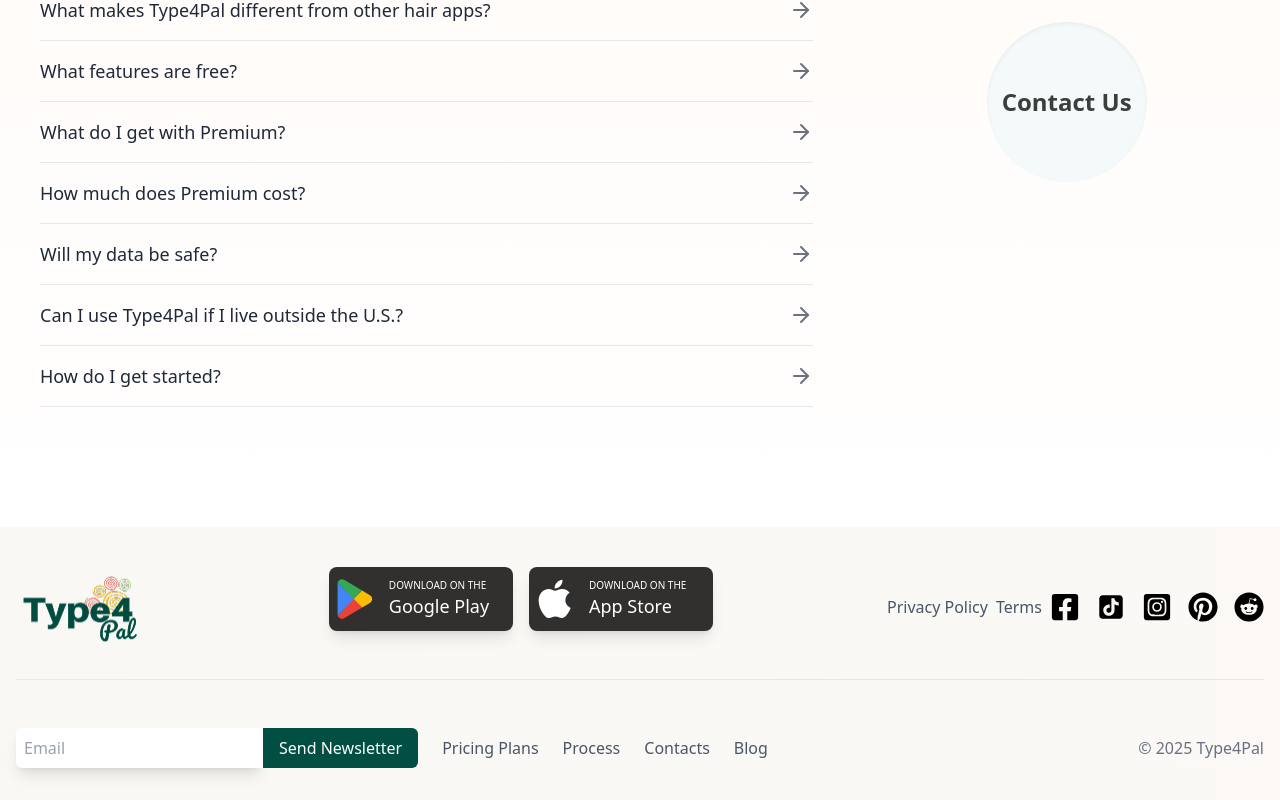
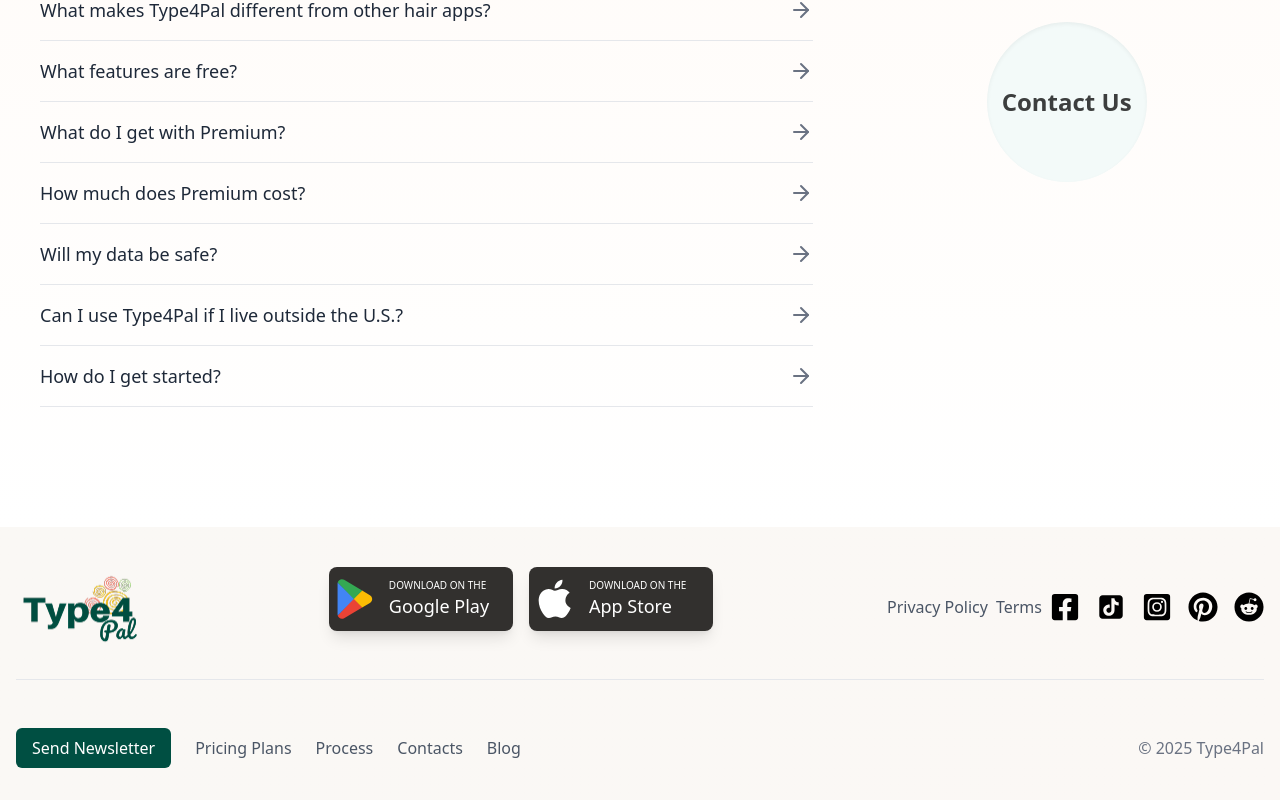
Before and after one commit to naimekattor/type4Pal, a React (Vite) app: page / in a window 1280 px wide. Shown: the part 3558-4358 px from the top of the page. Built offline with nearby package versions, Linux system fonts and the light colour scheme; grey boxes are pictures that could not be loaded.

Commit message:
updated blog link and neswletter link

```diff
--- a/src/components/Footer.jsx
+++ b/src/components/Footer.jsx
@@ -174,14 +174,17 @@
           {/* Navigation Links */}
           <nav className="flex flex-wrap justify-center items-center sm:justify-start gap-4 sm:gap-6 sm:mb-0">
             <div className="flex items-center mb-6 sm:mb-0">
-              <input
+              {/* <input
                 type="email"
                 placeholder="Email"
                 className="bg-white shadow-lg px-2 py-2 focus:outline-none text-black placeholder:text-gray-400 rounded-l-md"
-              />
-              <button className="bg-[#004f42]  py-2 text-white hover:bg-[#05332b] rounded-r-md px-4  whitespace-nowrap">
+              /> */}
+              <Link
+                to={"https://type4pal.hashnode.dev/newsletter"}
+                className="bg-[#004f42]  py-2 text-white hover:bg-[#05332b] rounded-md px-4  whitespace-nowrap"
+              >
                 Send Newsletter
-              </button>
+              </Link>
             </div>
 
             <a
@@ -203,7 +206,8 @@
               Contacts
             </a>
             <a
-              href="#"
+              href="https://type4pal.hashnode.dev/"
+              target="_blank"
               className="text-gray-600 hover:text-gray-900 text-sm sm:text-base"
             >
               Blog
--- a/src/components/Navbar.jsx
+++ b/src/components/Navbar.jsx
@@ -169,7 +169,10 @@
               </li>
 
               <li className="cursor-pointer bg-[#EAD9B7] rounded-2xl py-3 px-6  text-[14px] font-[500]">
-                <a href="#" onClick={() => setShowMenu(false)}>
+                <a
+                  href="https://type4pal.hashnode.dev/"
+                  onClick={() => setShowMenu(false)}
+                >
                   Blog
                 </a>
               </li>
```
